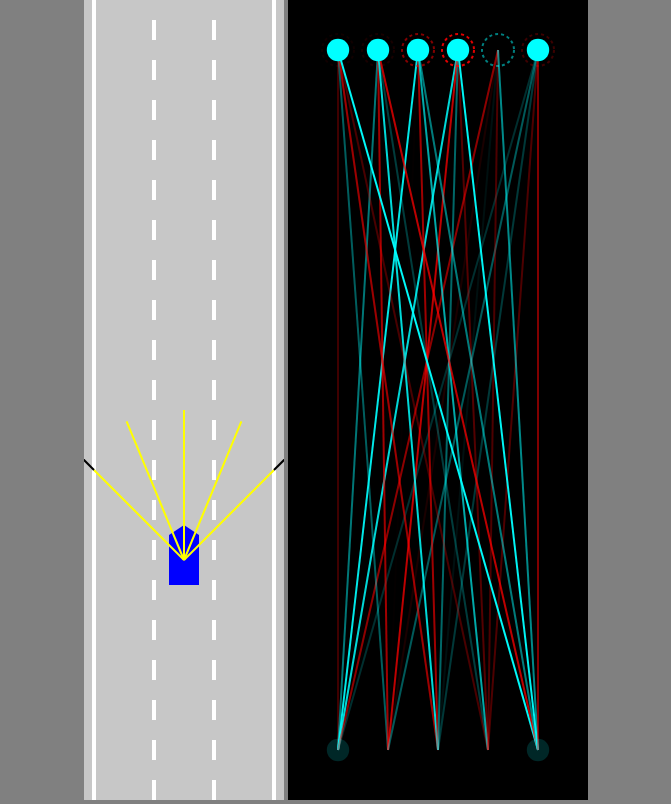
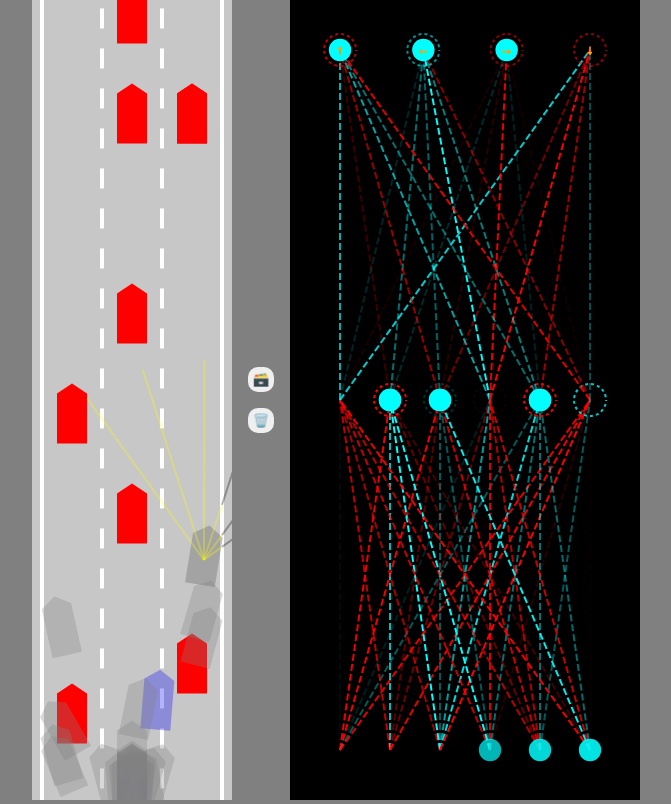
Before and after one commit to Suman373/self-driving-car, a plain HTML site: page index.html in a window 1280 px wide. Shown: the whole page, without its empty margins (304-975 px from the left). Drawn offline with Linux system fonts and the light colour scheme.

Commit message:
feat: added network mutation , vizualtion, localstorage save, parallelization

```diff
--- a/index.html
+++ b/index.html
@@ -4,12 +4,16 @@
 <head>
     <meta charset="UTF-8">
     <meta name="viewport" content="width=device-width, initial-scale=1.0">
-    <title>Car with Neural Network</title>
+    <title>Self driving car with ANN</title>
     <link rel="stylesheet" href="style.css">
 </head>
 
 <body>
     <canvas id="carCanvas"></canvas>
+    <div id="buttonsGrp">
+        <button onclick="save()">🗃️</button>
+        <button onclick="discard()">🗑️</button>
+    </div>
     <canvas id="annCanvas"></canvas>
     <script src="/scripts/utils.js"></script>
     <script src="/scripts/road.js"></script>
--- a/scripts/car.js
+++ b/scripts/car.js
@@ -155,7 +155,7 @@ class Car {
         this.y -= Math.cos(this.angle) * this.speed;
     }
 
-    draw(ctx, color) {
+    draw(ctx, color,drawSensor = false) {
         if (this.damaged) {
             ctx.fillStyle = "gray";
         } else {
@@ -167,7 +167,7 @@ class Car {
             ctx.lineTo(this.polygon[i].x, this.polygon[i].y); // to other points
         }
         ctx.fill();
-        if (this.sensor) {
+        if (this.sensor && drawSensor) {
             this.sensor.draw(ctx); // car responsible for rendering it's own sensors
         }
     }
--- a/scripts/controls.js
+++ b/scripts/controls.js
@@ -20,38 +20,6 @@ class Controls {
         //     this.#startRandomNPCBehavior();
         // }
     }
-
-    #startRandomNPCBehavior() {
-        const states = [
-            { forward: true },
-            { forward: true, left: true },
-            { forward: true, right: true },
-        ];
-
-        const pickNewAction = () => {
-            const state = states[Math.floor(Math.random() * states.length)];
-
-            // Reset current state
-            this.forward = false;
-            this.reverse = false;
-            this.left = false;
-            this.right = false;
-
-            // Apply new state
-            this.forward = !!state.forward;
-            this.left = !!state.left;
-            this.right = !!state.right;
-
-            console.log("NPC Action:", state);
-
-            // Pick next action in 2–4 seconds
-            const delay = 100 + Math.random() * 100;
-            setTimeout(pickNewAction, delay);
-        };
-
-        pickNewAction();
-    }
-
 
     #addKeyboardListeners() {
         // action on key press
--- a/scripts/main.js
+++ b/scripts/main.js
@@ -1,41 +1,79 @@
 const carCanvas = document.getElementById('carCanvas');
 carCanvas.width = 200;
 const annCanvas = document.getElementById("annCanvas");
-annCanvas.width = 300;
-
+annCanvas.width = 350;
 const carCtx = carCanvas.getContext("2d");
 const annCtx = annCanvas.getContext("2d");
+const road = new Road(carCanvas.width/2, carCanvas.width*0.9);
 
-const road = new Road(carCanvas.width/2, carCanvas.width*0.9);
-const car = new Car(road.getLaneCenter(1),100,30,50, "KEYS");
-const traffic = [
-    new Car(road.getLaneCenter(1), 0, 30, 50, "NPC", 2),
-];
+const N = 500; // for parallelization
+const cars = generateCars(N);
 
+
+const traffic = TRAFFIC_DATA?.map((tr)=> new Car(road.getLaneCenter(tr.lane),  tr.y, 30,50,"NPC",2));
+
+let heroCar = cars[0];
+
+if(localStorage.getItem('heroCarBrain')){
+    // make all cars have hero brain
+    for(let i=0;i<cars.length;i++){
+        cars[i].brain = JSON.parse(localStorage.getItem('heroCarBrain'));
+        if(i!=0){ // preserve the first car and mutate rest of the car's brain
+            ANN.mutate(cars[i].brain,0.1);
+        }
+    }
+}
+
+function save(){
+    localStorage.setItem('heroCarBrain',JSON.stringify(heroCar.brain));
+}
+
+function discard(){
+    localStorage.removeItem('heroCarBrain');
+}
+
+function generateCars(N){
+    const cars = [];
+    for(let i=0;i<N;i++){
+        cars.push(new Car(road.getLaneCenter(1),100,30,50,"AI"));
+    }
+    return cars;
+}
 
 animate();
 
-function animate(){
+function animate(time){
     // updating cars when simulating traffic
     for(let i=0;i<traffic.length;i++){
         traffic[i].update(road.borders, []); // npc car must interact with simulated cars, so no traffic
     }
-    car.update(road.borders, traffic);
+   for(let i=0;i<cars.length;i++){
+     cars[i].update(road.borders, traffic);
+   }
+
+   // main car with forward dir (min y value) => fitness function
+   heroCar = cars.find((cr)=> cr.y == Math.min(...cars.map(c=>c.y)));
+
 
     carCanvas.height = window.innerHeight;
     annCanvas.height = window.innerHeight;
 
     carCtx.save();
-    carCtx.translate(0,-car.y+carCanvas.height*0.7); // move the carCanvas opposite to car direction
+    carCtx.translate(0,-heroCar.y+carCanvas.height*0.7); // move the carCanvas opposite to car direction
     road.draw(carCtx);
     for(let i=0;i<traffic.length;i++){
         traffic[i].draw(carCtx,"red");
     }
-    car.draw(carCtx,"blue");
+    carCtx.globalAlpha=0.3;
+    for(let i=0;i<cars.length;i++){
+        cars[i].draw(carCtx,"blue");
+    }
+    carCanvas.globalAlpha=1;
+    heroCar.draw(carCtx,"blue",true); // main car
     carCtx.restore();
-
+    annCtx.lineDashOffset=-time/50;
     // rendering ann with help of the canvas context and car's brain
-    Visualizer.drawNetwork(annCtx, car.brain);
+    Visualizer.drawNetwork(annCtx, heroCar.brain);
 
     requestAnimationFrame(animate);
 }
--- a/scripts/network.js
+++ b/scripts/network.js
@@ -9,11 +9,34 @@ class ANN {
     }
 
     static feedForward(givenInputs,network){
-        let outputs = Level.feedForward(givenInputs, network.levels[0]);// generate outputs from 1st level
+        let outputs = Level.feedForward(givenInputs, network.levels[0]);// generate outputs from 1st level (also the input level)
         for(let i=1;i<network.levels.length;i++){
             outputs = Level.feedForward(outputs, network.levels[i]);
         }
         return outputs;
+    }
+
+    // mutates the network by changing the biases and weights
+    static mutate(network, amount=1){
+        network.levels.forEach((level)=> {
+            for(let i=0;i<level.biases.length;i++){
+                level.biases[i] = lerp(
+                    level.biases[i],
+                    Math.random()*2-1, // [-1,1]
+                    amount // shift bias towards the random value by param amount
+                )
+            }
+
+            for(let i=0;i<level.weights.length;i++){
+                for(let j=0;j<level.weights[i].length;j++){
+                    level.weights[i][j] = lerp(
+                        level.weights[i][j],
+                        Math.random()*2-1,
+                        amount
+                    )
+                }
+            }
+        });
     }
 }
 
--- a/scripts/sensor.js
+++ b/scripts/sensor.js
@@ -2,8 +2,8 @@ class Sensor {
     // sensor must be aware of the car properties
     constructor(car) {
         this.car = car;
-        this.rayCount = 5;
-        this.rayLength = 150;
+        this.rayCount = 6;
+        this.rayLength = 200;
         this.raySpread = Math.PI/2; // 90deg for rays
 
         // segments of ray
--- a/scripts/utils.js
+++ b/scripts/utils.js
@@ -52,3 +52,47 @@ function getRGBA(value) {
     // const B = value < 0 ? 255: 0;
     return "rgba(" + R + "," + G + "," + B + "," + alpha + ")";
 }
+
+
+const TRAFFIC_DATA = [
+    {
+        "lane": 0,
+        "y": -300
+    },
+    {
+        "lane": 1,
+        "y": -700
+    },
+    {
+        "lane": 2,
+        "y": -900
+    },
+    {
+        "lane": 1,
+        "y": -500
+    },
+    {
+        "lane": 0,
+        "y": -600
+    },
+    {
+        "lane": 1,
+        "y": -900
+    },
+    {
+        "lane": 2,
+        "y": -350
+    },
+    {
+        "lane": 1,
+        "y": -1000
+    },
+    {
+        "lane": 2,
+        "y": -900
+    },
+    {
+        "lane": 2,
+        "y": -1200
+    }
+]
--- a/scripts/visualizer.js
+++ b/scripts/visualizer.js
@@ -7,11 +7,17 @@ class Visualizer {
         const width = ctx.canvas.width - 2 * margin; // both left right margins
         const height = ctx.canvas.height - 2 * margin; // top bottom margins
 
-        Visualizer.drawLevel(ctx, network.levels[0], left, top, width, height);
+        const levelHeight = height / network.levels.length;
 
+        for (let i = 0; i < network.levels.length; i++) {
+            const lvlTop = top + lerp(height - levelHeight, 0, network.levels.length == 1 ? 0.5 : i / (network.levels.length - 1));
+            ctx.setLineDash([7,3]);
+            Visualizer.drawLevel(ctx, network.levels[i], left, lvlTop, width, levelHeight, i==network.levels.length-1 ? ['↑', '←', '→', '↓'] :[]);
+
+        }
     }
 
-    static drawLevel(ctx, level, left, top, width, height) {
+    static drawLevel(ctx, level, left, top, width, height,outputLabels) {
         const right = left + width;
         const bottom = top + height;
         const { inputs, outputs, weights, biases } = level;
@@ -56,9 +62,22 @@ class Visualizer {
             ctx.lineWidth = 2;
             ctx.arc(x, top, nodeRadius, 0, Math.PI * 2);
             ctx.strokeStyle = getRGBA(biases[i]);
-            ctx.setLineDash([3,3]);
+            ctx.setLineDash([3, 3]);
             ctx.stroke();
             ctx.setLineDash([]);
+
+            // labelling o/p nodes acc to visualize action triggered
+            if(outputLabels[i]){
+                ctx.beginPath();
+                ctx.textAlign = "center";
+                ctx.textBaseline = "middle";
+                ctx.fillStyle = "black";
+                ctx.strokeStyle = "orange";
+                ctx.font = (nodeRadius*0.8)+"px Arial";
+                ctx.fillText(outputLabels[i],x,top);
+                ctx.lineWidth = 1;
+                ctx.strokeText(outputLabels[i],x,top);
+            }
         }
     }
 
--- a/style.css
+++ b/style.css
@@ -7,7 +7,28 @@
 body{
     background:gray;
     overflow: hidden;
-    text-align: center;
+    display: flex;
+    justify-content: center;
+    align-items: center;
+    gap:1rem;
+}
+
+#buttonsGrp{
+    display: flex;
+    flex-direction: column;
+    gap: 1rem;
+}
+
+#buttonsGrp button{
+    border: none;
+    border-radius: 10px;
+    padding: 5px;
+    display: grid;
+    place-content: center;
+}
+
+#buttonsGrp button:hover{
+    background-color: skyblue;
 }
 
 #carCanvas{
```
